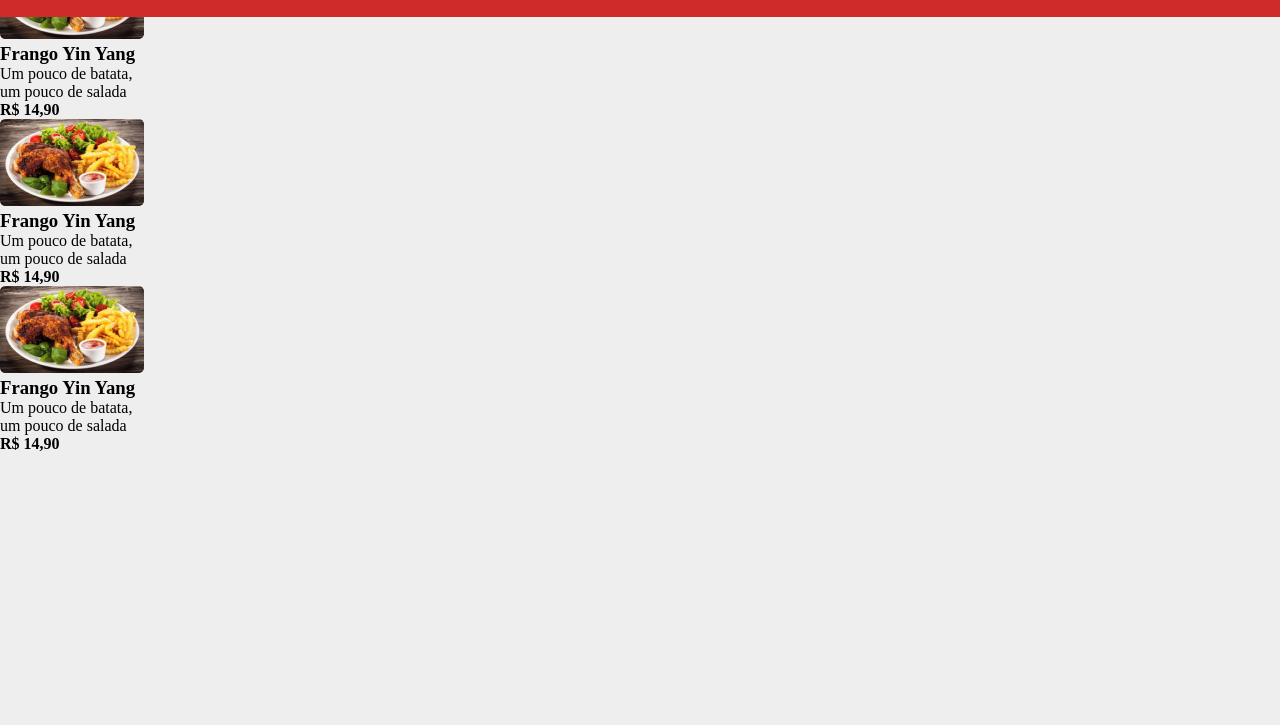
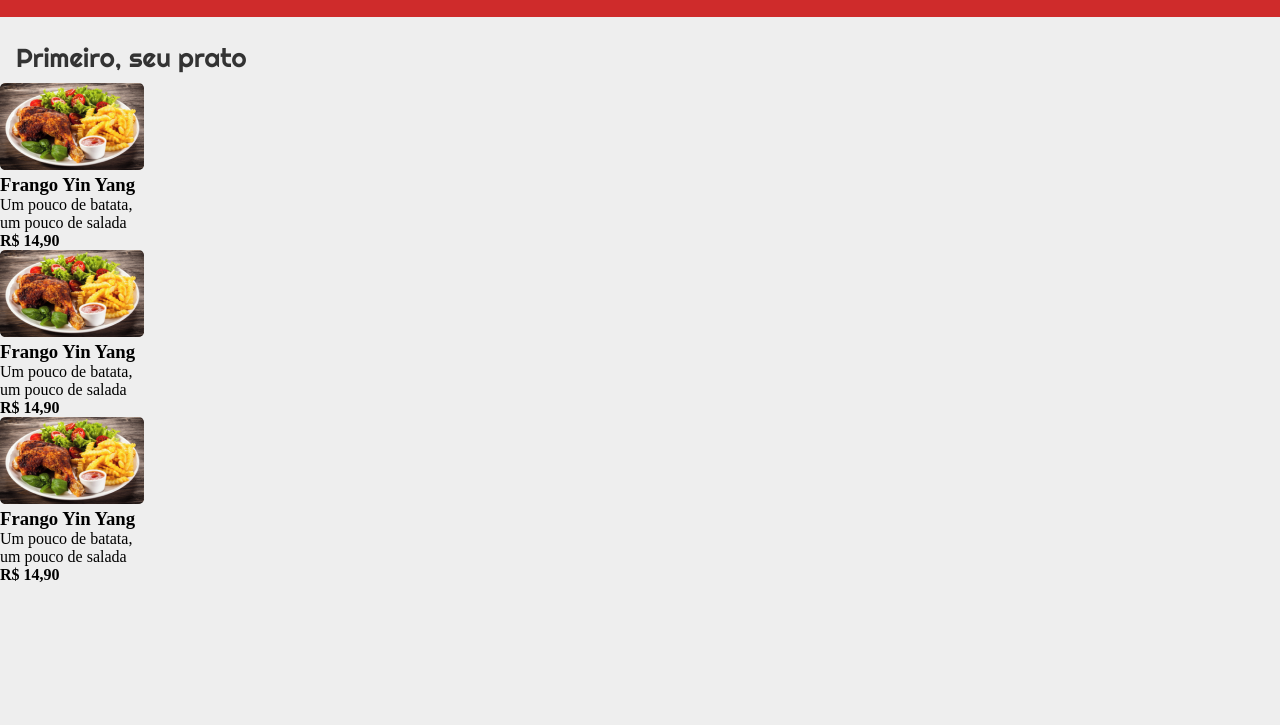
Before and after one commit to Ikejiri-1/DrivenEats, a plain HTML site: page index.html in a window 1280 px wide. Shown: the part 75-800 px from the top of the page. Drawn offline with Linux system fonts and the light colour scheme.

Commit message:
header done

```diff
--- a/index.html
+++ b/index.html
@@ -14,7 +14,7 @@
       </div>
     </header>
     <main>
-      <section>
+      <section class="food-container">
         <h2 class="section-title">Primeiro, seu prato</h2>
 
         <ul class="food-container__list">
--- a/style.css
+++ b/style.css
@@ -22,6 +22,9 @@ header {
   width: 100%;
   height: 92px;
 }
+main {
+  padding-top: 120px;
+}
 .header-title {
   font-family: var(--title-font);
   color: #ffffff;
@@ -40,6 +43,16 @@ header {
   margin-left: 16px;
   margin-top: 10px;
 }
+.section-title {
+  font-family: var(--title-font);
+  color: var(--title-color);
+  font-weight: 400;
+  font-size: 26px;
+  line-height: 100%;
+  letter-spacing: 1.8%;
+  padding-bottom: 12px;
+  padding-left: 16px;
+}
 img {
   width: 144px;
   height: 87px;
```
